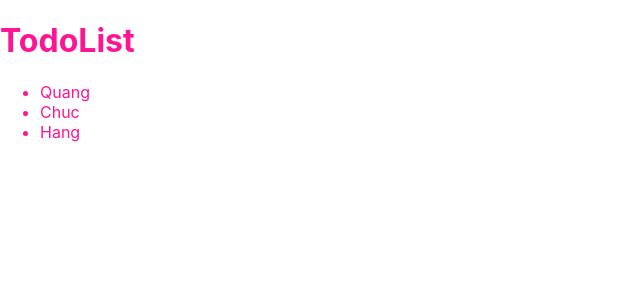
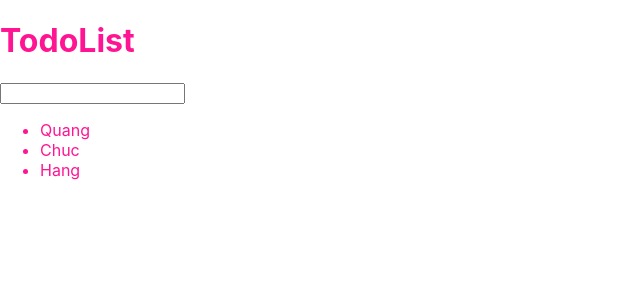
Before and after one commit to minhquang99/react-hooks, a React (Create React App) app: page / in a window 1280 px wide. Shown: the top 300 px of the page, without its empty margins (0-640 px from the left). Built offline with nearby package versions, Linux system fonts and the light colour scheme.

Commit message:
todoForm

```diff
--- a/src/App.js
+++ b/src/App.js
@@ -3,6 +3,7 @@ import './App.scss';
 import ColorBox from './components/ColorBox';
 import TodoList from './components/TodoList';
 import React, { useState } from "react";
+import TodoForm from './components/TodoForm';
 
 function App() {
   // -------------ColorBox-------------------------
@@ -28,10 +29,22 @@ function App() {
     setTodoList(newTodoList);
   }
 
+  function onTodoFormSubmit(formValues) {
+    //add value to TodoList
+    const itemAdd = {
+      id: todoList.length + 1,
+      ...formValues //lay tat ca key trong form values
+    }
+    const newTodo = [...todoList];
+    newTodo.push(itemAdd);
+    setTodoList(newTodo);
+  }
+
+
   return (
     <div className="app">
       <h1>TodoList</h1>
-
+      <TodoForm onSubmit={onTodoFormSubmit}/>
       <TodoList todos={todoList} onTodoClick={handleTodoClick}/>
     </div>
   )
--- /dev/null
+++ b/src/components/TodoForm/index.jsx
@@ -0,0 +1,43 @@
+import React, { useState } from 'react';
+import PropTypes from 'prop-types';
+
+TodoForm.propTypes = {
+    onSubmit: PropTypes.func,
+};
+
+TodoForm.defaultProps = {
+    onSubmit: null
+}
+
+function TodoForm(props) {
+    //object destrucrtring
+    const { onSubmit } = props;
+    const [value, setValue] = useState(['']);
+
+    function handleValue(e) {
+        console.log(e.target.value);
+        setValue(e.target.value);
+    }
+
+    function handleSubmit(e) {
+        e.preventDefault();
+
+        const formValues = {
+            title: value
+        }
+        onSubmit(formValues)
+    }
+
+    return (
+        <form onSubmit={handleSubmit}>
+            <input
+                type="text"
+                onChange={handleValue}
+            >
+            </input>
+
+        </form>
+    );
+}
+
+export default TodoForm;
```
